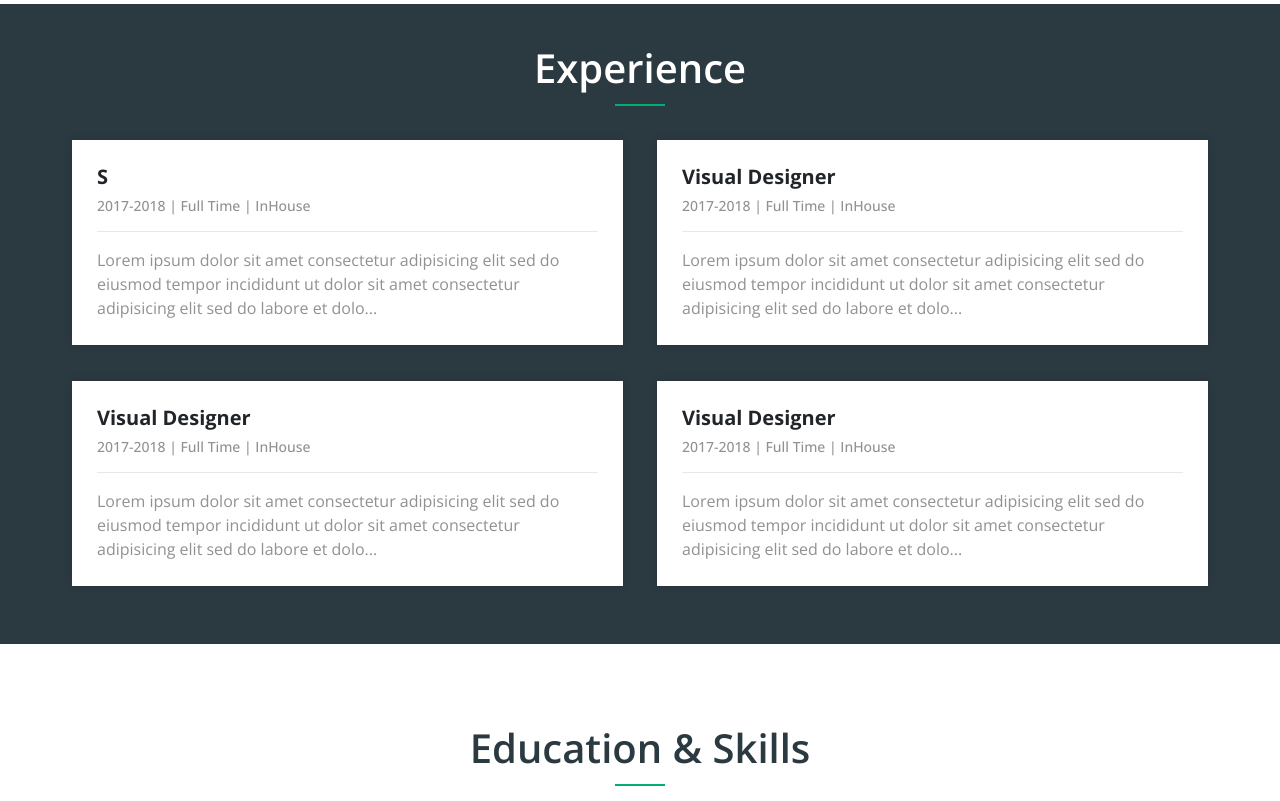
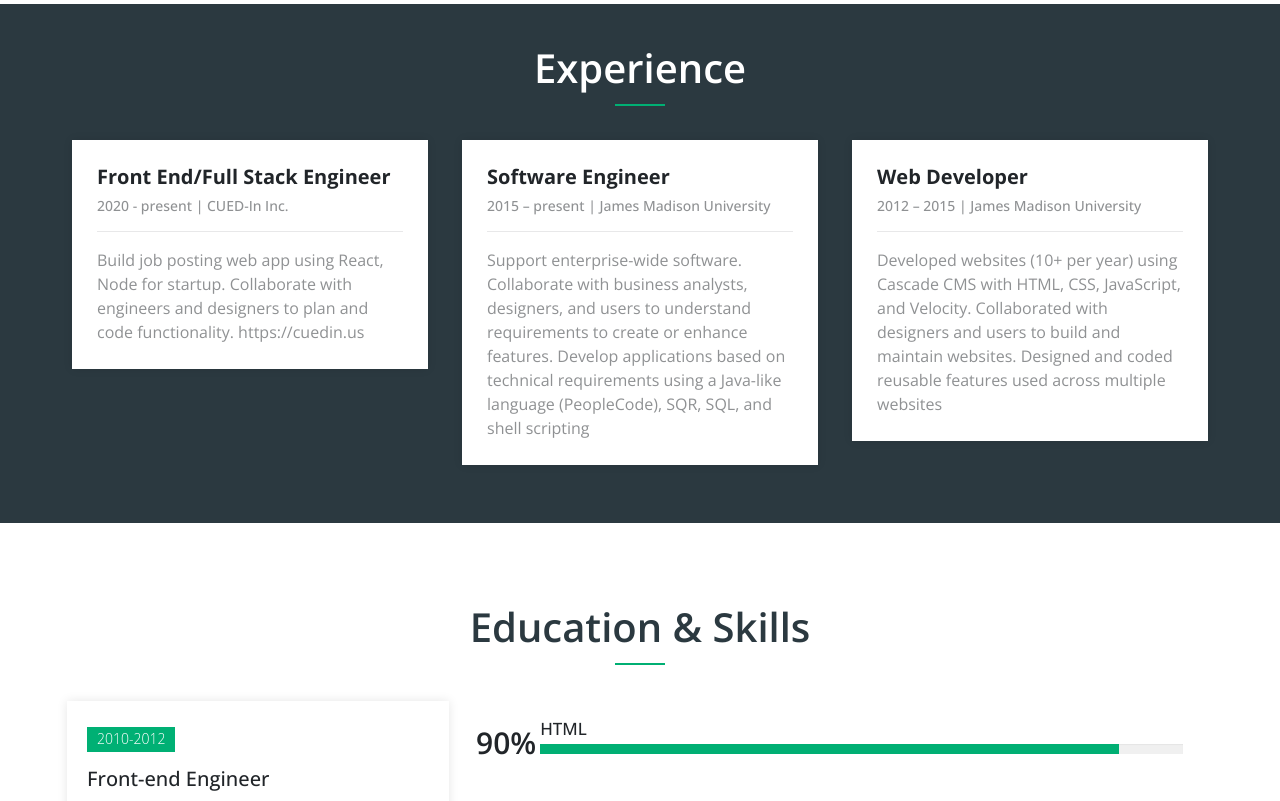
Before and after one commit to ernstpf/personal-website, a React (Create React App) app: page / in a window 1280 px wide. Shown: the part 1360-2161 px from the top of the page. Built offline with nearby package versions, Linux system fonts and the light colour scheme.

Commit message:
Refactor experience component

```diff
--- a/src/pages/Component/Components/Experience.js
+++ b/src/pages/Component/Components/Experience.js
@@ -1,88 +1,64 @@
-import React from 'react'
-import { Container, Row, Col, Card } from 'react-bootstrap'
+import React from "react";
+import { Container, Row, Col, Card } from "react-bootstrap";
+
+const jobs = [
+  {
+    title: "Front End/Full Stack Engineer",
+    employer: "CUED-In Inc.",
+    dates: "2020 - present",
+    description:
+      "Build job posting web app using React, Node for startup. Collaborate with engineers and designers to plan and code functionality. https://cuedin.us",
+  },
+  {
+    title: "Software Engineer",
+    employer: "James Madison University",
+    dates: "2015 – present",
+    description:
+      "Support enterprise-wide software. Collaborate with business analysts, designers, and users to understand requirements to create or enhance features. Develop applications based on technical requirements using a Java-like language (PeopleCode), SQR, SQL, and shell scripting",
+  },
+  {
+    title: "Web Developer",
+    employer: "James Madison University",
+    dates: "2012 – 2015",
+    description:
+      "Developed websites (10+ per year) using Cascade CMS with HTML, CSS, JavaScript, and Velocity. Collaborated with designers and users to build and maintain websites. Designed and coded reusable features used across multiple websites",
+  },
+];
 
 const Experience = () => {
   return (
     <>
       <div id="Experience" className="exp-main headding">
-                    <div className="exp ">
+        <div className="exp">
           <h1 className="text-center title">Experience</h1>
         </div>
-                    <Container >
-                        <Row >
-                            <Col lg={6} md={6} sm={6}>
+        <Container>
+          <Row>
+            {jobs.map((job) => (
+              <Col lg={4} md={4} sm={4}>
                 <div className="exp-card" data-aos="flip-left">
                   <Card className="exp-block">
                     <Card.Body className="exp-body">
-                                            <Card.Title className="exp-title">S
+                      <Card.Title className="exp-title">
+                        {job.title}
                         <p>
-                                                    2017-2018 | Full Time | InHouse
+                          {job.dates} | {job.employer}
                         </p>
                       </Card.Title>
                       <hr />
                       <Card.Text className="exp-text">
-                                                Lorem ipsum dolor sit amet consectetur adipisicing elit sed do eiusmod tempor incididunt ut dolor sit amet consectetur adipisicing elit sed do  labore et dolo...
+                        {job.description}
                       </Card.Text>
                     </Card.Body>
                   </Card>
                 </div>
               </Col>
-                            <Col lg={6} md={6} sm={6}>
-                                <div className="exp-card" data-aos="flip-left">
-                                    <Card className="exp-block">
-                                        <Card.Body className="exp-body">
-                                            <Card.Title className="exp-title">Visual Designer
-                                                <p>
-                                                    2017-2018 | Full Time | InHouse
-                                                </p>
-                                            </Card.Title>
-                                            <hr />
-                                            <Card.Text className="exp-text">
-                                                Lorem ipsum dolor sit amet consectetur adipisicing elit sed do eiusmod tempor incididunt ut dolor sit amet consectetur adipisicing elit sed do  labore et dolo...
-                                            </Card.Text>
-                                        </Card.Body>
-                                    </Card>
-                                </div>
-                            </Col>
-                            <Col lg={6} md={6} sm={6}>
-                                <div className="exp-card" data-aos="flip-left">
-                                    <Card className="exp-block">
-                                        <Card.Body className="exp-body">
-                                            <Card.Title className="exp-title">Visual Designer
-                                                <p>
-                                                    2017-2018 | Full Time | InHouse
-                                                </p>
-                                            </Card.Title>
-                                            <hr />
-                                            <Card.Text className="exp-text">
-                                                Lorem ipsum dolor sit amet consectetur adipisicing elit sed do eiusmod tempor incididunt ut dolor sit amet consectetur adipisicing elit sed do  labore et dolo...
-                                            </Card.Text>
-                                        </Card.Body>
-                                    </Card>
-                                </div>
-                            </Col>
-                            <Col lg={6} md={6} sm={6}    >
-                                <div className="exp-card" data-aos="flip-left">
-                                    <Card className="exp-block">
-                                        <Card.Body className="exp-body">
-                                            <Card.Title className="exp-title">Visual Designer
-                                                <p>
-                                                    2017-2018 | Full Time | InHouse
-                                                </p>
-                                            </Card.Title>
-                                            <hr />
-                                            <Card.Text className="exp-text">
-                                                Lorem ipsum dolor sit amet consectetur adipisicing elit sed do eiusmod tempor incididunt ut dolor sit amet consectetur adipisicing elit sed do  labore et dolo...
-                                            </Card.Text>
-                                        </Card.Body>
-                                    </Card>
-                                </div>
-                            </Col>
+            ))}
           </Row>
         </Container>
       </div>
     </>
-  )
-}
+  );
+};
 
-export default Experience
+export default Experience;
--- a/src/pages/Component/Components/HeaderBanner.js
+++ b/src/pages/Component/Components/HeaderBanner.js
@@ -27,7 +27,7 @@ const HeaderBanner = () => {
               <p data-aos="fade-up">
                 I’m passionate about creating truly beautiful digital solutions
                 <br />
-                that give users a memorable experience with technology
+                that give users a memorable digital experience
               </p>
               <button data-aos="fade-up" className="BtnView">
                 VIEW MORE
```
Lines whose indentation alone changed are shown as unchanged.
